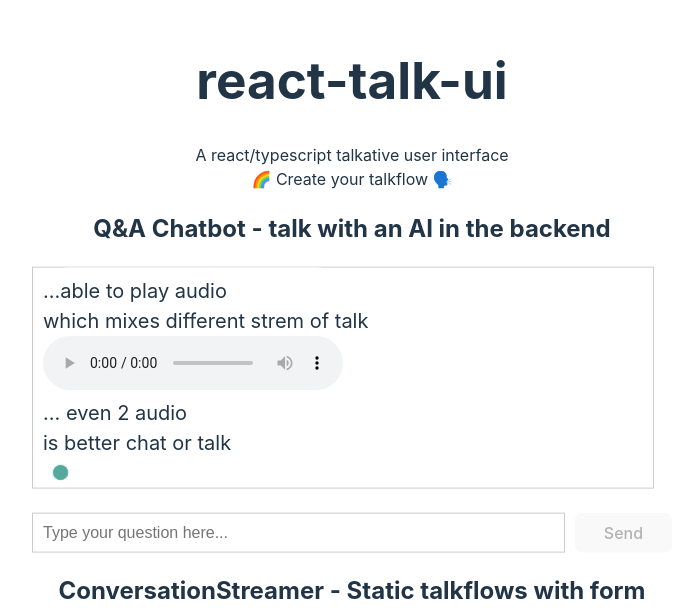
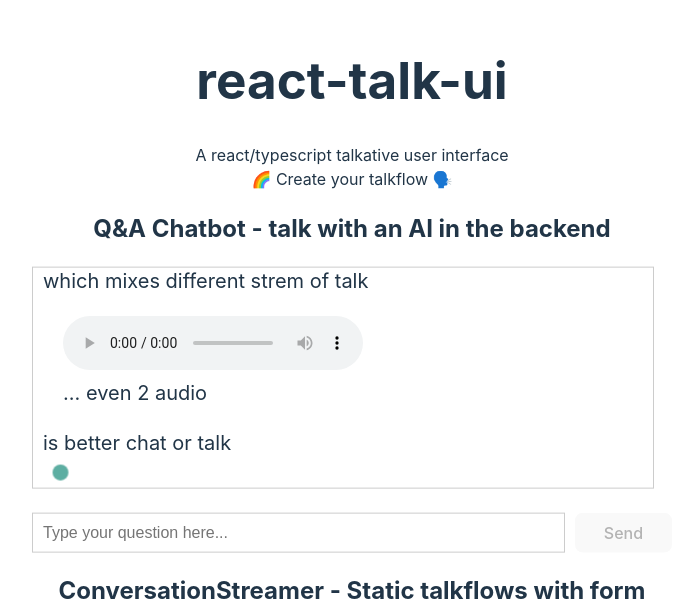
Before and after one commit to Damianofds/react-talky-ui, a React (Vite) app: page / in a window 1280 px wide. Shown: the part 321-937 px from the top of the page, without its empty margins (288-973 px from the left). Built offline with nearby package versions, Linux system fonts and the light colour scheme.

Commit message:
ConversationBox refactor [2] - fixed pulsing cursor, implemented fade-in in Audio-Item

```diff
--- a/src/App.css
+++ b/src/App.css
@@ -41,3 +41,17 @@
     opacity: 0.5;
   }
 }
+
+.loading {
+  width: 80%;
+  padding: 20px;
+  background-color: #ffffff00;
+  opacity: 0;
+  animation: fadeIn 1s ease-out forwards;
+}
+
+@keyframes fadeIn {
+  to {
+      opacity: 1;
+  }
+}
--- a/src/components/ConversationBox.tsx
+++ b/src/components/ConversationBox.tsx
@@ -18,7 +18,8 @@ const ConversationBox: React.FC<ConversationBoxProps> = ({ jsonUrl, chatHeight,
     const [renderedComponents, setRenderedComponents] = useState<ConversationItemConfig[]>([]);
     const conversation = useFetchConversations(currentJsonUrl);
     const [currentSentenceIndex, setCurrentSentenceIndex] = useState(0);
-    const [currentSentenceLenght, setCurrentSentenceLength] = useState(0);
+    const [isWaiting, setWaiting] = useState(false);
+    const [showLoader, setShowLoader] = useState(false);
     const containerRef = useRef<HTMLDivElement>(null);
     const [components, setComponents] = useState<ConversationItemConfig[]>([]);
 
@@ -39,12 +40,13 @@ const ConversationBox: React.FC<ConversationBoxProps> = ({ jsonUrl, chatHeight,
         }
         scrollDown();
         setTimeout(scrollDown, 500);
-    }, [renderedComponents, currentSentenceIndex]);
+    }, [renderedComponents, currentSentenceIndex, showLoader]);
 
     useEffect(() => {
         const savedComponents = localStorage.getItem('components');
         if (savedComponents) {
             setRenderedComponents(JSON.parse(savedComponents));
+            setShowLoader(prev => !prev);
             console.log("pre-loading conversation from browser local storage");
         }
         else{
@@ -56,7 +58,7 @@ const ConversationBox: React.FC<ConversationBoxProps> = ({ jsonUrl, chatHeight,
     useEffect(() => {
         console.log("in use effect - components - " + components.length)
         if(components.length > 0){
-            // localStorage.setItem('components', JSON.stringify(renderedComponents));
+            localStorage.setItem('components', JSON.stringify(renderedComponents));
         }
 
         const renderNextComponent = () => {
@@ -77,6 +79,10 @@ const ConversationBox: React.FC<ConversationBoxProps> = ({ jsonUrl, chatHeight,
         }
         console.log("wordsCount - " + wordsCount);
         setTimeout(renderNextComponent, wordsCount * WORD_DELAY);
+        if((components.length > 0) && (currentSentenceIndex >= components.length) && !isWaiting){
+            setWaiting(prev => !prev);
+            setTimeout(() => setShowLoader(prev => !prev), wordsCount * WORD_DELAY);
+        }
     }, [components, currentSentenceIndex]);
 
     const renderComponent = (component: ConversationItemConfig) => {
@@ -111,7 +117,7 @@ const ConversationBox: React.FC<ConversationBoxProps> = ({ jsonUrl, chatHeight,
             }}>
                 <div style={{ maxHeight: '100%' }}>
                     {renderedComponents.map((component) => renderComponent(component))}
-                    <div className='pulsing-cursor' />
+                    {showLoader && <div className='pulsing-cursor' />}
                 </div>
             </div>
         </ConversationContext.Provider>
--- a/src/components/conversation-items/AudioItem.tsx
+++ b/src/components/conversation-items/AudioItem.tsx
@@ -9,7 +9,7 @@ interface AudioItemProps {
 const AudioItem: React.FC<AudioItemProps> = ({ id, audioUrl, audioName }) => {
 
     return (
-          <div key={id}>
+          <div key={id} className="loading">
             <audio src={audioUrl} controls />
             <div>{audioName}</div>
           </div>
--- a/src/components/conversation-items/TextItem.tsx
+++ b/src/components/conversation-items/TextItem.tsx
@@ -1,5 +1,4 @@
-import React, { useCallback, useContext, useEffect, useId, useState } from 'react';
-import { ConversationContext } from '../ConversationContext';
+import React, { useCallback, useEffect, useId, useState } from 'react';
 
 export const WORD_DELAY = 100;
 
@@ -13,7 +12,6 @@ const TextItem: React.FC<TextItemProps> = ({ words }) => {
     const [currentWords, setCurrentWords] = useState<string[]>([]);
     const [currentWordIndex, setCurrentWordIndex] = useState(0);
     const [isDataLoaded, setDataLoaded] = useState(false);
-    const {nextSentence} = useContext(ConversationContext);
     const id = useId();
 
     const displaySentence = useCallback((sentence: string) => {
@@ -49,12 +47,13 @@ const TextItem: React.FC<TextItemProps> = ({ words }) => {
 
     useEffect(() => {
         if (isDataLoaded) {
-            // localStorage.setItem(`text-item-currentWordIndex-${id}`, JSON.stringify(currentWordIndex));
-            // localStorage.setItem(`text-item-currentWords-${id}`, currentWords.join(" "));
+            localStorage.setItem(`text-item-currentWordIndex-${id}`, JSON.stringify(currentWordIndex));
+            localStorage.setItem(`text-item-currentWords-${id}`, currentWords.join(" "));
         }
     }, [currentWordIndex, currentWords, id, isDataLoaded]);
 
-    return (<div key={id}>{currentWords.join(' ')}</div>);
+    const showCursor = currentWordIndex < words.split(" ").length;
+    return (<div key={id}>{currentWords.join(' ')}{showCursor && <div className='pulsing-cursor' />}</div>);
 }
 
 export default TextItem;
```
